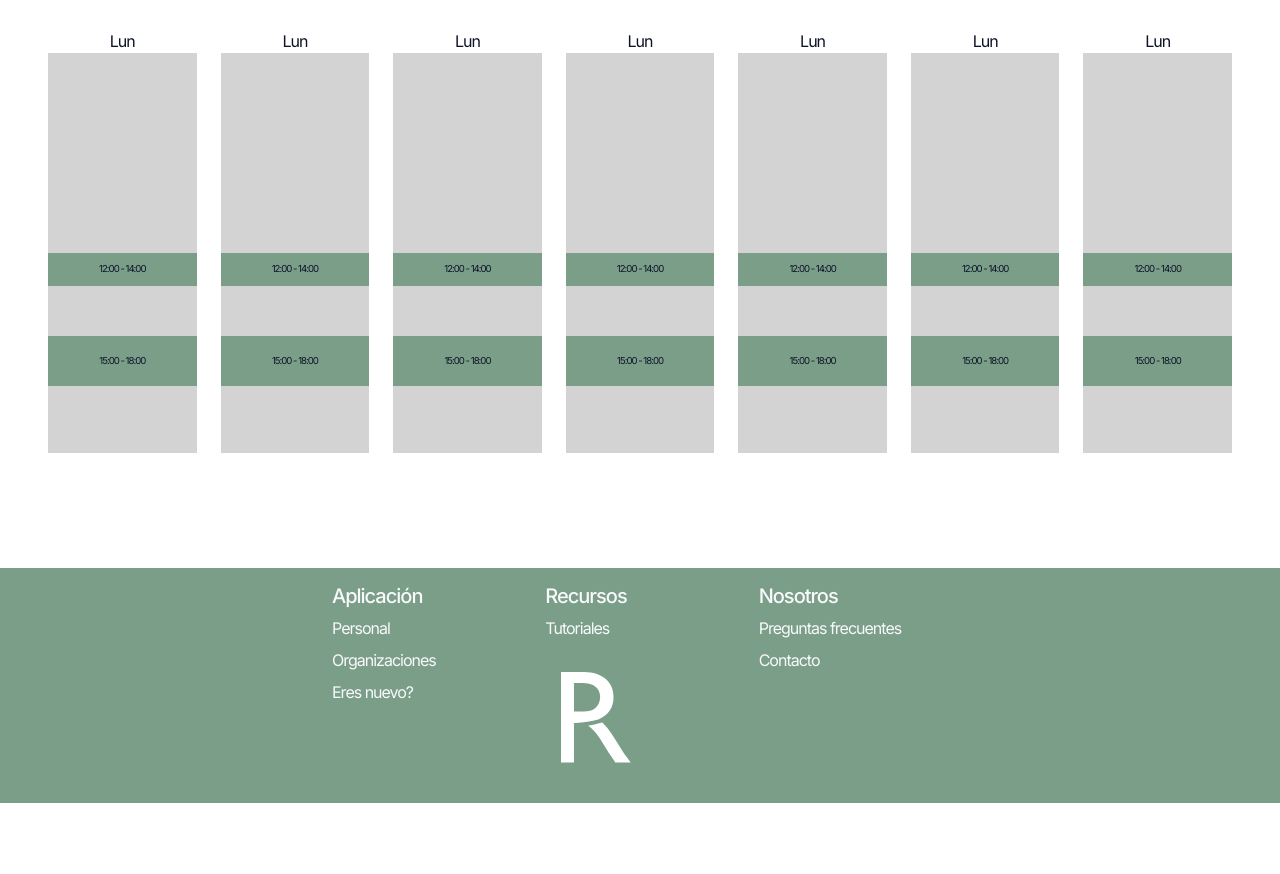
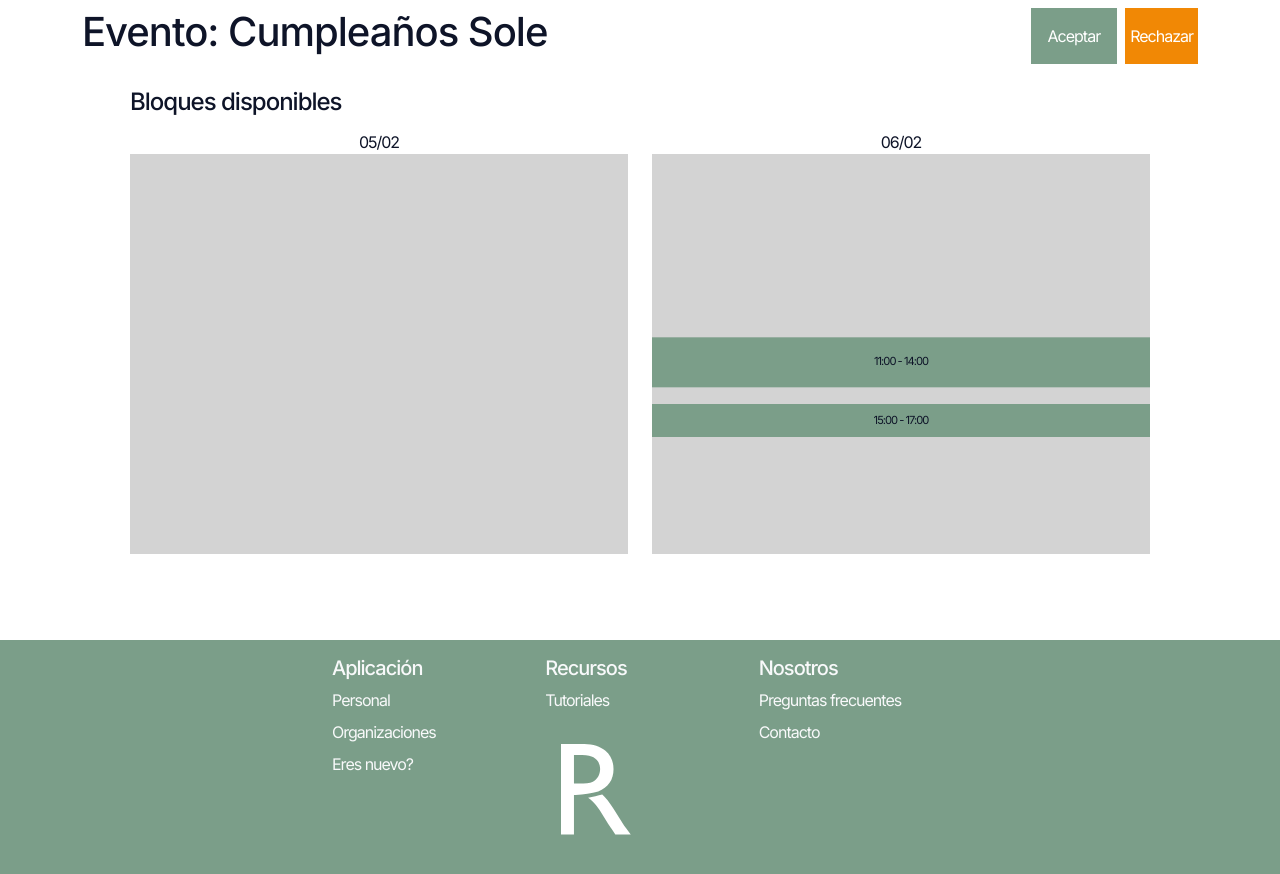
Before and after one commit to t0liguemi/doodle_clone_front_end, a React (Create React App) app: page /evento in a window 1280 px wide. Before the commit the page ends 803 px from the top, so only its background shows below. Built offline with nearby package versions, Linux system fonts and the light colour scheme.

Commit message:
calendario casi funcional

```diff
--- a/src/App.js
+++ b/src/App.js
@@ -1,6 +1,6 @@
 import "bootstrap/dist/js/bootstrap.min.js";
 import "bootstrap/dist/css/bootstrap.min.css";
-import injectContext from "./store/context.js";
+import injectContext from "./store/context";
 import { BrowserRouter, Route, Routes } from "react-router-dom";
 import Footer from "./components/Footer.jsx"
 import CreateEvent from "./views/CreateEvent.js";
--- a/src/components/Calendario.jsx
+++ b/src/components/Calendario.jsx
@@ -1,198 +1,93 @@
+import { useEffect, useState, useContext } from "react";
+import { Context } from "../store/context";
 import "./calendario.css";
+const Calendar = (props) => {
+  const { store, actions } = useContext(Context);
   let participantes = [];
-let persona1 = { m02: { d05: [] } };
-let persona2 = { m02: { d05: [] } };
+  let persona1 = {
+    m02: {
+      d05: [
+        [1000, 1400],
+      ],
+      d06: [
+        [1000, 1400],
+        [1500, 2400],
+      ],
+    },
+  };
+  let persona2 = {
+    m02: {
+      d05: [
+        [1200, 1600],
+        [1800, 2000],
+      ],
+      d06: [
+        [1100, 1500],
+        [1400, 1700],
+      ],
+    },
+  };
+  let persona3 = {
+    m02: {
+      d05: [[1800, 2200]],
+      d06: [
+        [900, 1400],
+        [1500, 1900],
+      ],
+    },
+  };
 
-let calendarioActual = { m02: { d05: [] } };
-
-persona1.m02.d05 = [
-  [1030, 1200],
-  [1600, 1800],
-];
-persona2.m02.d05 = [
-  [1100, 1230],
-  [1400, 1830],
-];
-
-participantes = [persona1, persona2];
-
-let primeraHora = participantes[0].m02.d05[0][0];
-for (let participante of participantes) {
-  if (participante.m02.d05[0][0] > primeraHora) {
-    primeraHora = participante.m02.d05[0][0];
-  }
-}
-let ultimaHora =
-  participantes[0].m02.d05[participantes[0].m02.d05.length - 1][1];
-for (let participante of participantes) {
-  if (participante.m02.d05[participante.m02.d05.length - 1][1] < ultimaHora) {
-    ultimaHora = participante.m02.d05[participante.m02.d05.length - 1][1];
+  let calendarioActual = { m02: { d05: [], d06: [] } };
+  participantes = [persona1, persona2, persona3];
+  let availableDays = [];
+  for (let month in calendarioActual) {
+    for (let day in calendarioActual[month]) {
+      availableDays.push([month, day]);
     }
   }
 
-let bloques = [[1200,1400],[1500,1800]
-];
-let bloquesPorcentual = bloques.map(([inicio, fin]) => {
-  return [inicio / 24, fin / 24];
-});
-let bloquesString = bloques.map(([inicio, final]) => {
-  return [
-    parseInt(inicio / 100) +
-      ":" +
-      parseInt(inicio % 100) / 10 +
-      "0 - " +
-      parseInt(final / 100) +
-      ":" +
-      parseInt(final % 100) / 10 +
-      "0",
-  ];
-});
+  useEffect(() => {
+    actions.countCalendar(participantes, availableDays);
+  }, []);
 
-console.log(calendarioActual);
-function Calendar() {
   return (
     <div className="mainCalendario px-5 mx-auto my-4">
+      <h4>Bloques disponibles</h4>
       <div className="row containerDiasColumnas d-flex">
+        {store.horarios != undefined &&
+          store.horarios.map(([mes, dia, horario]) => {
+            return (
               <div className="col columnaDia">
-          <div className="col d-flex justify-content-center">Lun</div>
+                <div className="col d-flex justify-content-center">
+                  {dia.slice(1,3) + "/" + mes.slice(1,3)}
+                </div>
                 <div className="timeStack gap-0">
-            {bloquesPorcentual.map(([inicio, fin], i) => {
+                  {horario.map(([inicio, final]) => {
                     return (
                       <div
                         className="greenBlock my-0 py-0"
                         style={{
-                    height: fin * 4 - inicio * 4 + "px",
-                    position: "relative",
-                    top: inicio * 4 + "px",
+                          height:
+                            (final * 100) / 24 - (inicio * 100) / 24 + "%",
+                          position: "sticky",
+                          top: (inicio * 100) / 24 + "%",
                           padding: 0,
-                    margin: 0,
+                          overflow: "hidden",
                         }}
                       >
-                  {bloquesString[i]}
+                        {parseInt(inicio) +
+                          ":" +
+                          "00 - " +
+                          parseInt(final) +
+                          ":" +
+                          "00"}
                       </div>
                     );
                   })}
                 </div>
               </div>
-        <div className="col columnaDia">
-          <div className="col d-flex justify-content-center">Lun</div>
-          <div className="timeStack">
-            {bloquesPorcentual.map(([inicio, fin], i) => {
-              return (
-                <div
-                  className="greenBlock"
-                  style={{
-                    height: fin*4-inicio*4 + "px",
-                    position: "relative",
-                    top: inicio * 4 + "px",
-                  }}
-                >
-                  {bloquesString[i]}
-                </div>
             );
           })}
-          </div>
-        </div>
-        <div className="col columnaDia">
-          {" "}
-          <div className="col d-flex justify-content-center">Lun</div>
-          <div className="timeStack">
-            {bloquesPorcentual.map(([inicio, fin], i) => {
-              return (
-                <div
-                  className="greenBlock"
-                  style={{
-                    height: fin - inicio + "%",
-                    position: "relative",
-                    top: inicio + "%",
-                  }}
-                >
-                  {bloquesString[i]}
-                </div>
-              );
-            })}
-          </div>
-        </div>
-        <div className="col columnaDia">
-          {" "}
-          <div className="col d-flex justify-content-center">Lun</div>
-          <div className="timeStack">
-            {bloquesPorcentual.map(([inicio, fin], i) => {
-              return (
-                <div
-                  className="greenBlock"
-                  style={{
-                    height: fin - inicio + "%",
-                    position: "relative",
-                    top: inicio + "%",
-                  }}
-                >
-                  {bloquesString[i]}
-                </div>
-              );
-            })}
-          </div>
-        </div>
-        <div className="col columnaDia">
-          {" "}
-          <div className="col d-flex justify-content-center">Lun</div>
-          <div className="timeStack">
-            {bloquesPorcentual.map(([inicio, fin], i) => {
-              return (
-                <div
-                  className="greenBlock"
-                  style={{
-                    height: fin - inicio + "%",
-                    position: "relative",
-                    top: inicio + "%",
-                  }}
-                >
-                  {bloquesString[i]}
-                </div>
-              );
-            })}
-          </div>
-        </div>
-        <div className="col columnaDia">
-          {" "}
-          <div className="col d-flex justify-content-center">Lun</div>
-          <div className="timeStack">
-            {bloquesPorcentual.map(([inicio, fin], i) => {
-              return (
-                <div
-                  className="greenBlock"
-                  style={{
-                    height: fin - inicio + "%",
-                    position: "relative",
-                    top: inicio + "%",
-                  }}
-                >
-                  {bloquesString[i]}
-                </div>
-              );
-            })}
-          </div>
-        </div>
-        <div className="col columnaDia">
-          {" "}
-          <div className="col d-flex justify-content-center">Lun</div>
-          <div className="timeStack">
-            {bloquesPorcentual.map(([inicio, fin], i) => {
-              return (
-                <div
-                  className="greenBlock"
-                  style={{
-                    height: fin - inicio + "%",
-                    position: "relative",
-                    top: inicio + "%",
-                  }}
-                >
-                  {bloquesString[i]}
-                </div>
-              );
-            })}
-          </div>
-        </div>
       </div>
     </div>
   );
--- a/src/components/calendario.css
+++ b/src/components/calendario.css
@@ -7,16 +7,18 @@
     background-color: lightgray;
     display: flex;
     flex-direction: column;
+    overflow: hidden;
 }
 .greenBlock{
     background-color: #7b9e89;
     justify-content: center;
     display: flex;
-    font-size: 0.6rem;
+    font-size: 0.7rem;
     align-items: center;
     margin:0;
     padding:0;
 }
+
 .mainCalendario{
     height:520px;
 }
--- a/src/store/flux.js
+++ b/src/store/flux.js
@@ -1,7 +1,65 @@
 const getState = ({ getStore, getActions, setStore }) => {
   return {
-    store: {},
-    actions: {},
+    store: { horarios: [] },
+    actions: {
+      countCalendar: (invitados, fechas) => {
+        setStore({horarios:[]})
+        fechas.forEach(([mes,dia])=>{
+          let countingCalendar = new Array(24);
+          countingCalendar.fill(0, 0);
+          let booleanCalendar = new Array(24);
+          let possibleHours = [];
+          let possibleBlock = [];
+          let invitadoMensual = {}
+          let invitadoDiario = {}
+          const currentStore = getStore()
+          for (let invitado of invitados) {
+            booleanCalendar = booleanCalendar.map((element) => 0);
+            invitadoMensual = invitado[mes]
+            invitadoDiario = invitadoMensual[dia]
+            for (let horario of invitadoDiario) {
+              booleanCalendar.fill(true, horario[0] / 100, horario[1] / 100);
+            }
+            booleanCalendar.forEach((hour, i) => {
+              if (hour === true) {
+                countingCalendar[i] += 1;
+              }
+            });
+          }
+          countingCalendar.forEach((hour, i) => {
+            if (hour == invitados.length) {
+              possibleHours.push(i);
+            }
+          });
+          if ( possibleHours.length == 0){
+            setStore({ horarios: [...currentStore.horarios,[mes,dia,[]]]})
+          }else{
+          possibleBlock.push([possibleHours[0], possibleHours[0] + 1]);
+          possibleHours.forEach((hour, i) => {
+            if (i == 0 && possibleHours[i + 1] - hour > 1) {
+            } else if (possibleHours.length == 1) {
+            } else if (
+              possibleHours[i + 1] - hour == 1 &&
+              hour - possibleHours[i - 1] == 1
+            ) {
+            } else if (
+              i == possibleHours.length - 1 &&
+              hour - possibleHours[i - 1] > 1
+            ) {
+              possibleBlock.push([hour, hour + 1]);
+            } else if (i == possibleHours.length - 1) {
+              possibleBlock[possibleBlock.length - 1][1] = hour + 1;
+            } else if (possibleHours[i + 1] - hour > 1) {
+              possibleBlock[possibleBlock.length - 1][1] = hour + 1;
+            } else if (hour - possibleHours[i - 1] > 1) {
+              possibleBlock.push([hour, hour + 1]);
+            }
+          });
+
+          setStore({ horarios: [...currentStore.horarios,[mes,dia,possibleBlock]]});
+        }});
+      },
+    },
   };
 };
 export default getState;
--- a/src/views/Evento.js
+++ b/src/views/Evento.js
@@ -1,7 +1,42 @@
 import Calendar from "../components/Calendario";
-
-function Evento(){
-    return <div><Calendar/></div>
+let evento = {
+  nombre: "Cumpleaños Sole",
+  lugar: "Por determinar (acepto propuestas)",
+  inicio: 29102023, //ddmmyy
+  final: 11112023,
+  organizador: "user523", //id
+  invitados: [
+    "user523",
+    "Alberto Asper",
+    "Diego Armando",
+    "Esteban Q.",
+    "Lucía Fernández",
+    "Pablo Poblete",
+  ], //ids
+  imprescindibles: [],
+  rechazados: ["Alberto Asper"],
+  respuestas: {
+    user523: {
+      m10: { d29: [[]], d30: [[]], d31: [[1000, 24000]] },
+      m11: {
+        d01: [[0, 2200]],
+        d02: [[1400, 2200]],
+        d03: [[1600, 2400]],
+        d04: [[0, 4000]],
+      },
+    },
+  },
+  descripcion:
+    "Puede ser en la sala de mi depto o podemos ir a algún bar, puse un minimo de 3 horas en la app para que no se haga muy corto. Si tienen ideas pongalas aca mismo o mandenmelas por wsp. Hay un fds en que no puedo en la tarde, los marqué ya eso si. No tengo el mail de la Sofi, alguien me lo manda pa agregarla? No me responde el wsp ni llamadas. Cariños Sole. PD: NO GASTEN EN REGALOS PORFA SOY FELIZ CON QUE VENGAN.",
+};
+function Evento() {
+  return (
+    <div><div className="container py-2">
+        <div className="d-flex justify-content-between"><h1>Evento: {evento.nombre}</h1><div className="d-flex gap-2"><button className="btn btn-success px-3"> Aceptar</button><button className="btn btn-primary px-1">Rechazar</button></div></div>
+      <Calendar />
+      </div>
+    </div>
+  );
 }
 
-export default Evento
+export default Evento;
```
Lines whose indentation alone changed are shown as unchanged.
